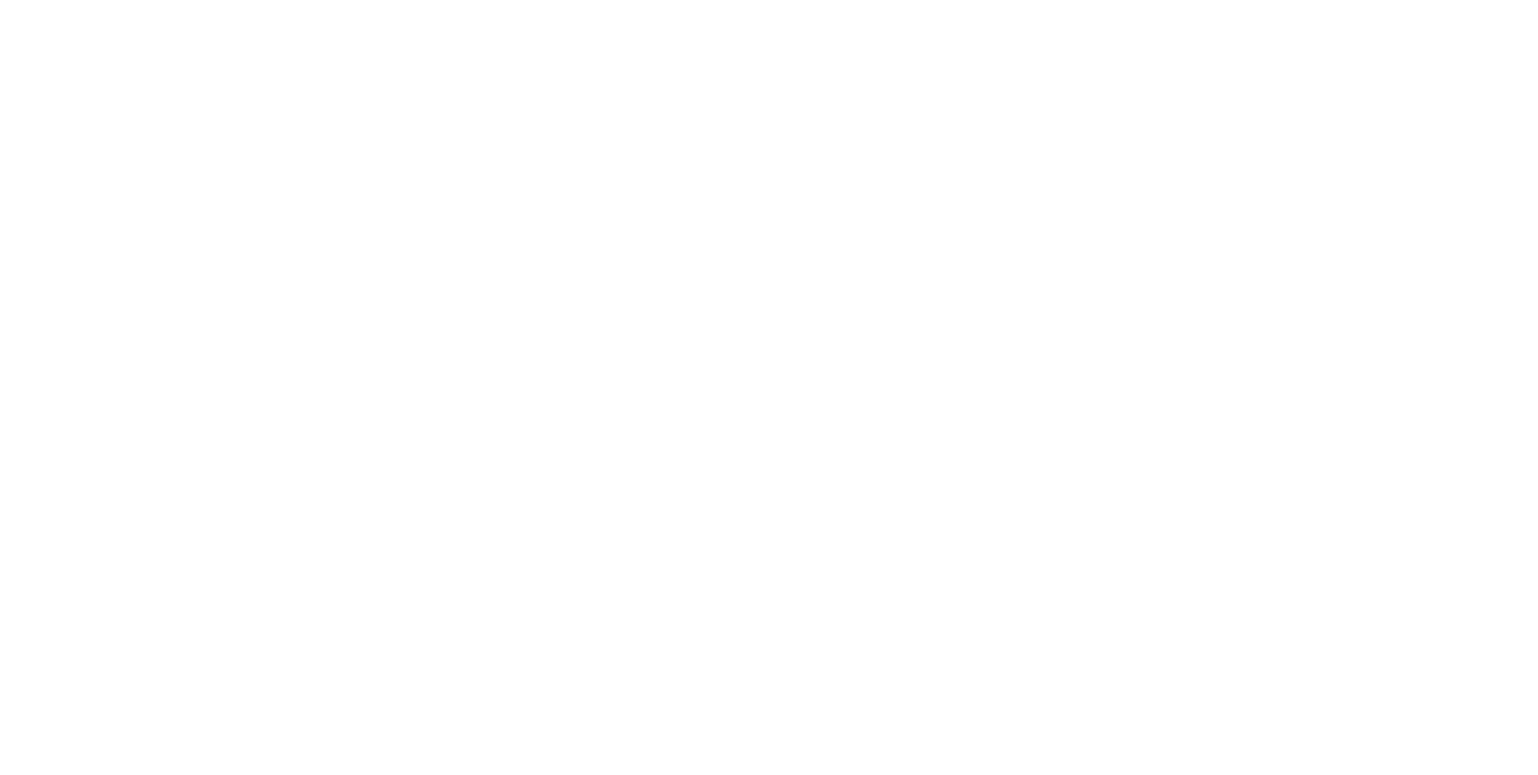
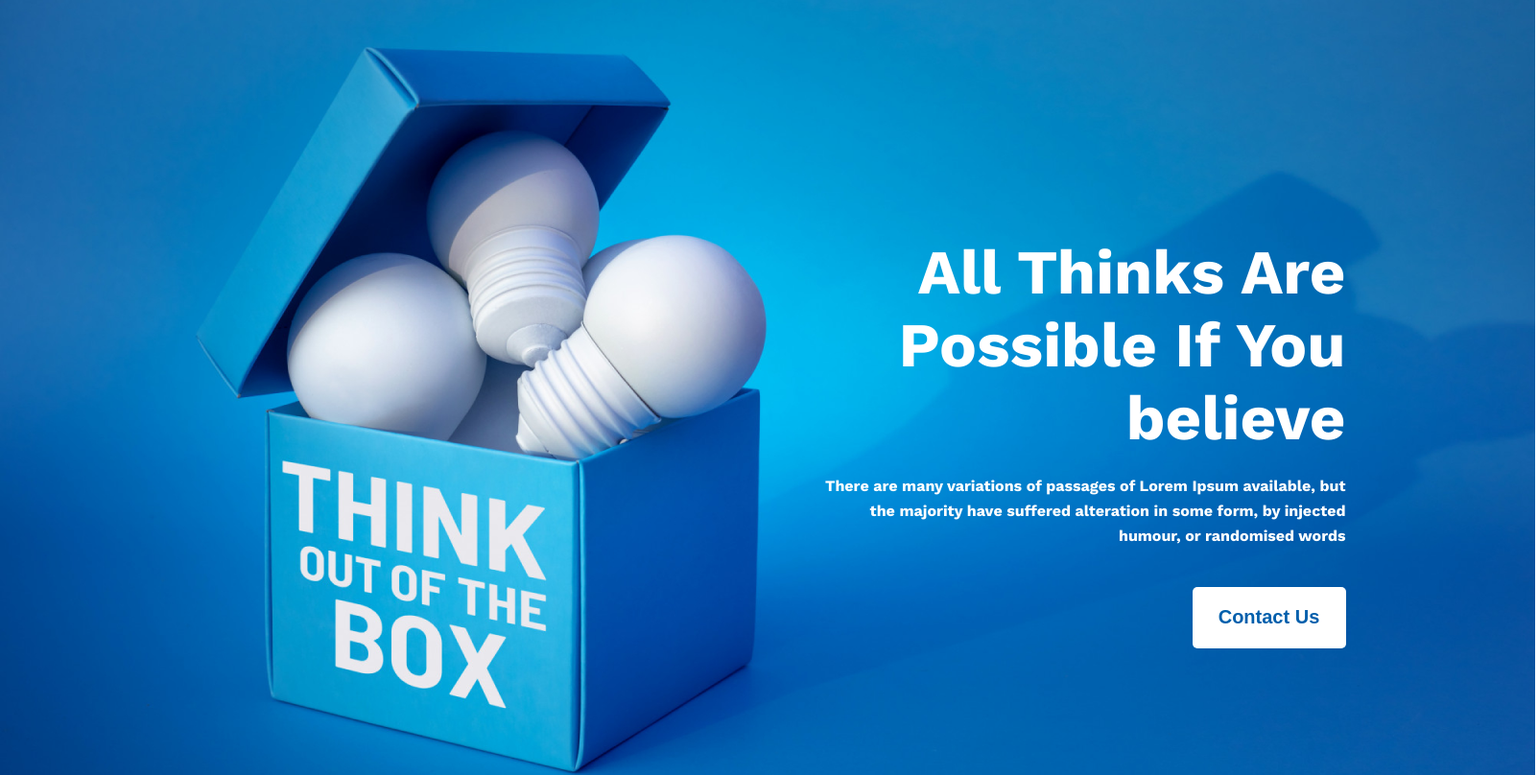
Before and after one commit to jubayer-hossain71/Happy-New-Year, a plain HTML site: page index.html in a window 1280 px wide. Shown: the whole page at 96% size, 1603 px wide, since content can reach past the window. Drawn offline with nearby package versions, Linux system fonts and the light colour scheme.

Commit message:
added the header sec

```diff
--- a/Styles/newyear.css
+++ b/Styles/newyear.css
@@ -0,0 +1,63 @@
+/* common shared styles */
+body {
+  font-family: 'Open Sans', sans-serif;
+  font-family: 'Work Sans', sans-serif;
+}
+
+.btn-prime {
+  border-radius: 5px;
+  background: #FFF;
+  border: 0px;
+  color: #005FAC;
+  text-align: center;
+  font-size: 20px;
+  font-weight: 600;
+  width: 160px;
+  height: 64px;
+  margin-left: 400px;
+}
+
+/* header related styles */
+.head {
+  background-image: url('../Images/banner/banner3.png');
+  background-repeat: no-repeat;
+  background-attachment: fixed;
+  background-size: 100% 100%;
+  width: 1600px;
+  height: 808px;
+  display: flex;
+  justify-content: center;
+  align-items: center;
+}
+
+.head {
+  background-size: cover;
+  background-position: center;
+  position: absolute;
+  top: 0px;
+  left: 0px;
+  bottom: 0px;
+  right: 0px;
+}
+
+/* banner related styles */
+.banner {
+  padding: 190px 200px 120px 845px;
+}
+
+.banner-term {
+  color: #FFF;
+  text-align: right;
+  font-size: 65px;
+  font-weight: 700;
+  margin-bottom: 20px;
+}
+
+.banner-des {
+  color: #FFF;
+  text-align: right;
+  font-size: 16px;
+  font-weight: 400;
+  line-height: 26px;
+  margin-bottom: 40px;
+}
--- a/index.html
+++ b/index.html
@@ -5,11 +5,24 @@
   <meta charset="UTF-8">
   <meta name="viewport" content="width=device-width, initial-scale=1.0">
   <title>Happy New Year</title>
+  <link rel="preconnect" href="https://fonts.googleapis.com">
+  <link rel="preconnect" href="https://fonts.gstatic.com" crossorigin>
+  <link
+    href="https://fonts.googleapis.com/css2?family=Open+Sans:wght@400;700;800&family=Work+Sans:wght@700&display=swap"
+    rel="stylesheet">
+  <link rel="stylesheet" href="Styles/newyear.css">
 </head>
 
 <body>
-  <header>
-
+  <header class="head">
+    <div class="banner">
+      <div>
+        <h1 class="banner-term">All Thinks Are Possible If You believe</h1>
+        <p class="banner-des">There are many variations of passages of Lorem Ipsum available, but the majority have
+          suffered alteration in some form, by injected humour, or randomised words</p>
+        <button class="btn-prime">Contact Us</button>
+      </div>
+    </div>
   </header>
   <main>
 
```
